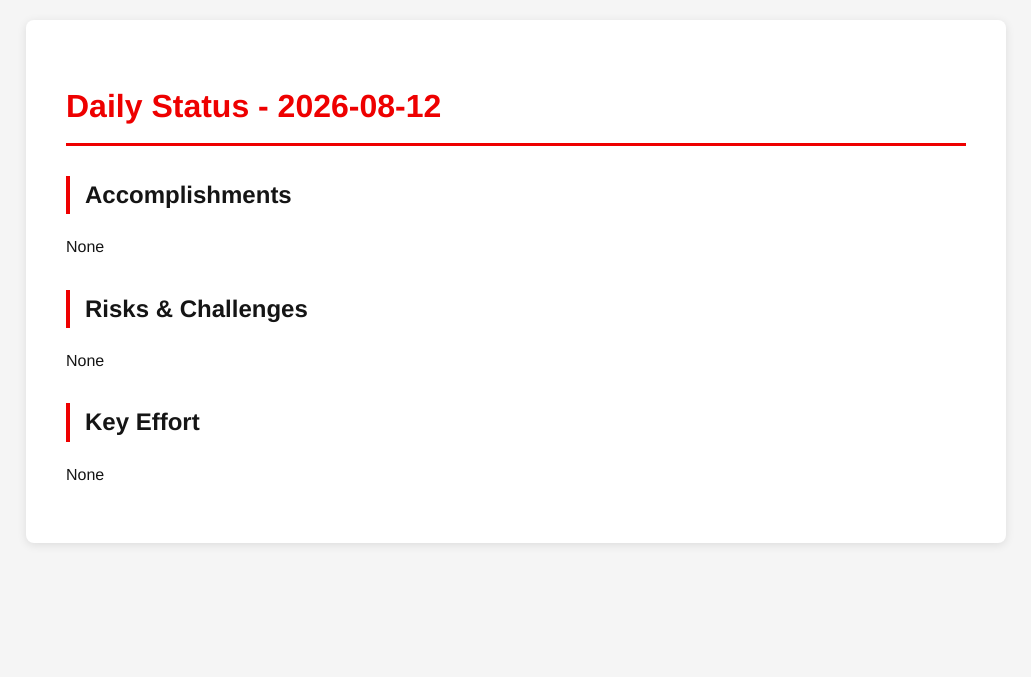
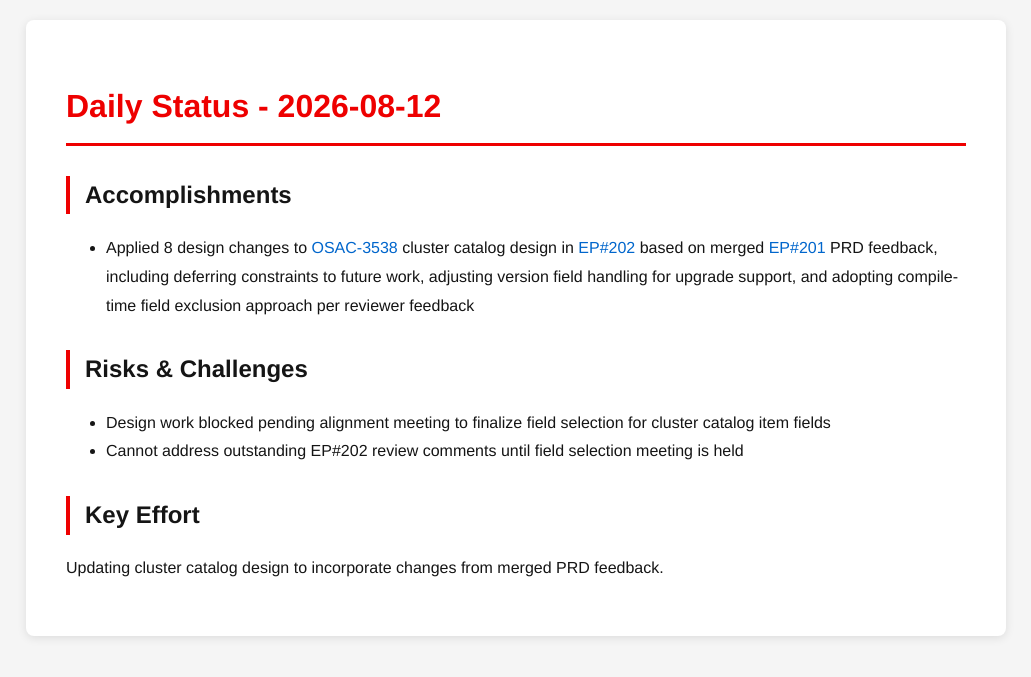
Before and after one commit to tzvatot/daily-status, a Jekyll site: the page built from 2026-08-12.md, in a window 1280 px wide. Shown: the top 677 px of the page, without its empty margins (124-1155 px from the left). Built offline with Jekyll 4.4.1, drawn with Linux system fonts in a browser that asks for light colours.

Commit message:
Daily status update - 2026-08-12

```diff
--- a/2026-08-12.md
+++ b/2026-08-12.md
@@ -7,10 +7,11 @@ date: 2026-08-12
 # Daily Status - 2026-08-12
 
 ## Accomplishments
-None
+- Applied 8 design changes to [OSAC-3538](https://redhat.atlassian.net/browse/OSAC-3538) cluster catalog design in [EP#202](https://github.com/osac-project/enhancement-proposals/pull/202) based on merged [EP#201](https://github.com/osac-project/enhancement-proposals/pull/201) PRD feedback, including deferring constraints to future work, adjusting version field handling for upgrade support, and adopting compile-time field exclusion approach per reviewer feedback
 
 ## Risks & Challenges
-None
+- Design work blocked pending alignment meeting to finalize field selection for cluster catalog item fields
+- Cannot address outstanding EP#202 review comments until field selection meeting is held
 
 ## Key Effort
-None
+Updating cluster catalog design to incorporate changes from merged PRD feedback.
```
